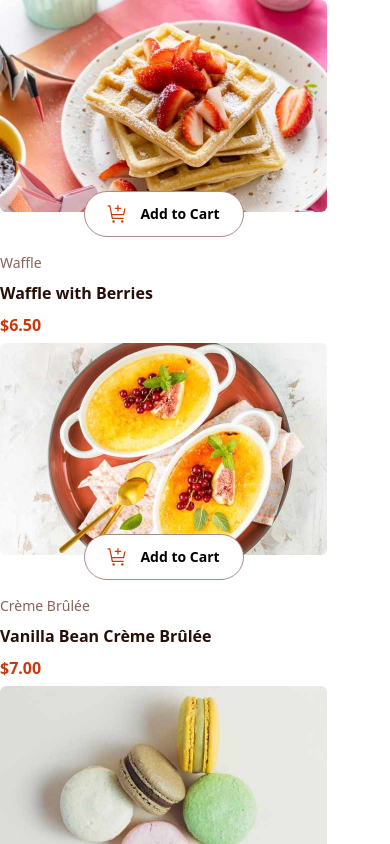
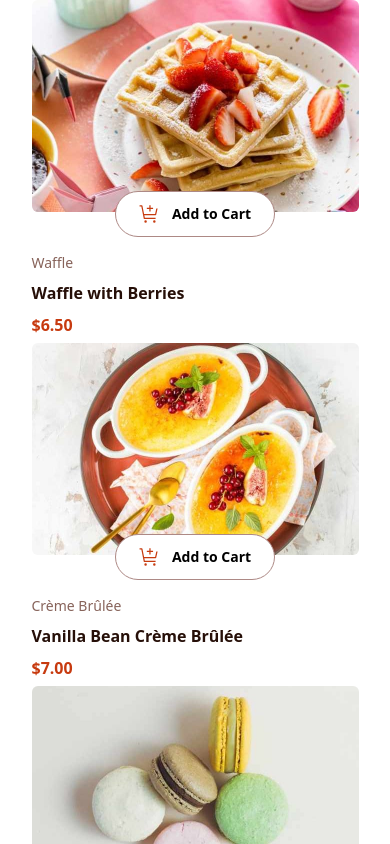
Before and after one commit to sercansimsek/product-list-with-cart, a React (Vite) app: page / in a window 390 px wide. Shown: the top 844 px of the page. Built offline with nearby package versions, Linux system fonts and the light colour scheme.

Commit message:
grid layout set for mobile and the tablet screens

```diff
--- a/src/components/CardList.jsx
+++ b/src/components/CardList.jsx
@@ -3,7 +3,7 @@ import { Card } from "./Card";
 export const CardList = ({ datas }) => {
   return (
     <>
-      <ul className="flex flex-col gap-6">
+      <ul className="grid grid-rows-1 gap-6 place-items-center mx-auto md:grid-cols-3 md:grid-rows-3 md:w-[688px]">
         {datas.map((data) => (
           <li key={data.name}>
             <Card data={data} />
```
